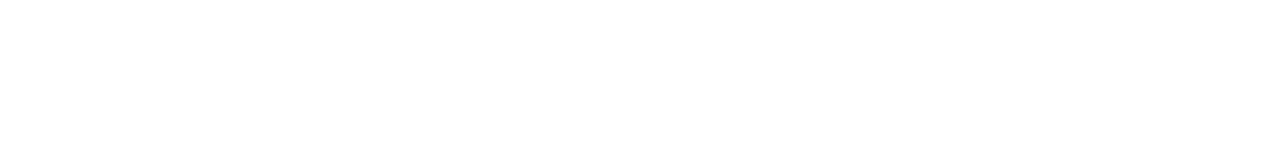
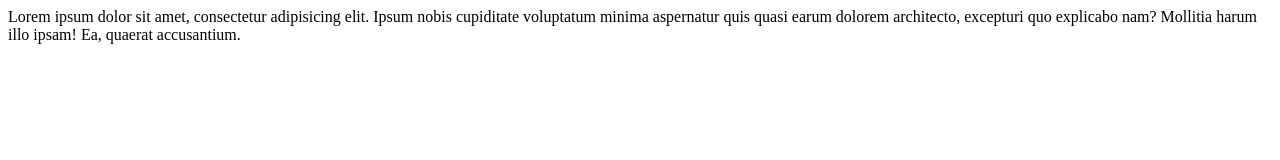
Before and after one commit to MariusGuceanu/ejercicio6-control-versiones, a plain HTML site: page index.html in a window 1280 px wide. Drawn offline with Linux system fonts and the light colour scheme.

Commit message:
primer commit

```diff
--- a/index.html
+++ b/index.html
@@ -7,6 +7,6 @@
     <title>Document</title>
 </head>
 <body>
-
+    Lorem ipsum dolor sit amet, consectetur adipisicing elit. Ipsum nobis cupiditate voluptatum minima aspernatur quis quasi earum dolorem architecto, excepturi quo explicabo nam? Mollitia harum illo ipsam! Ea, quaerat accusantium.
 </body>
 </html>
```
